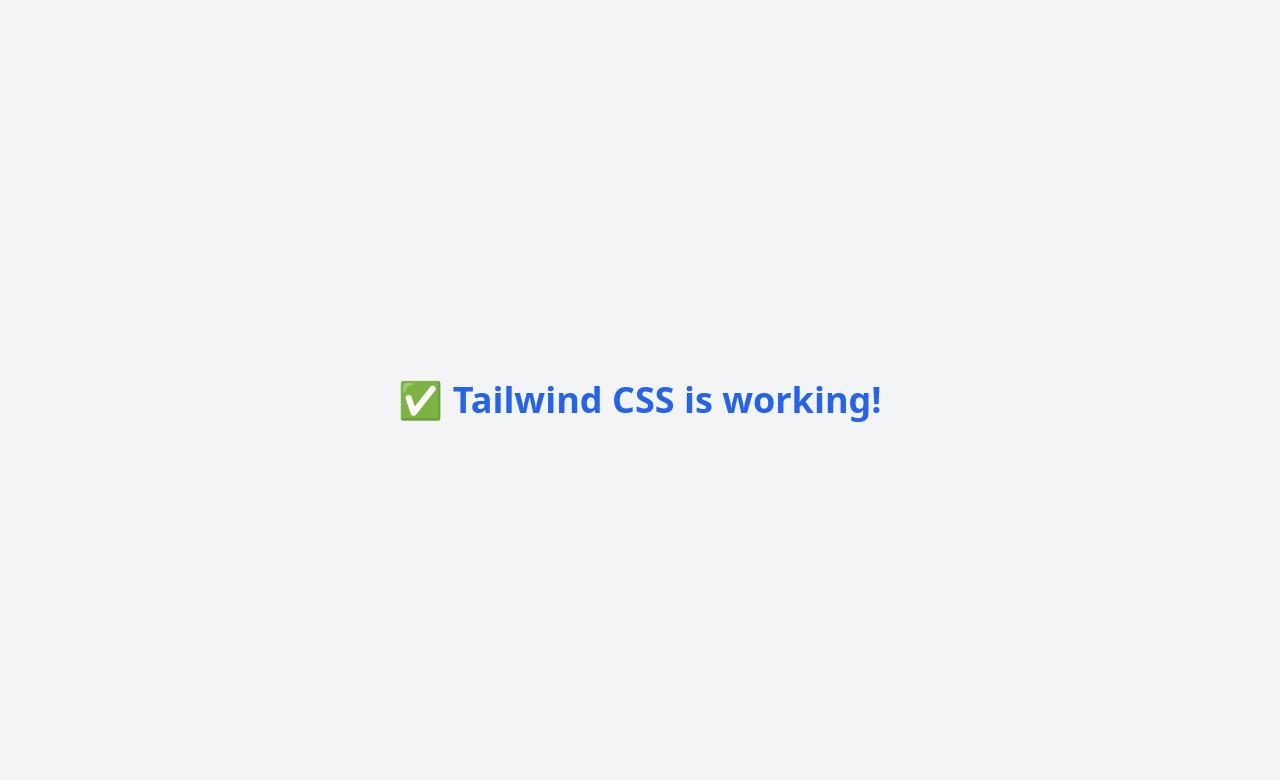
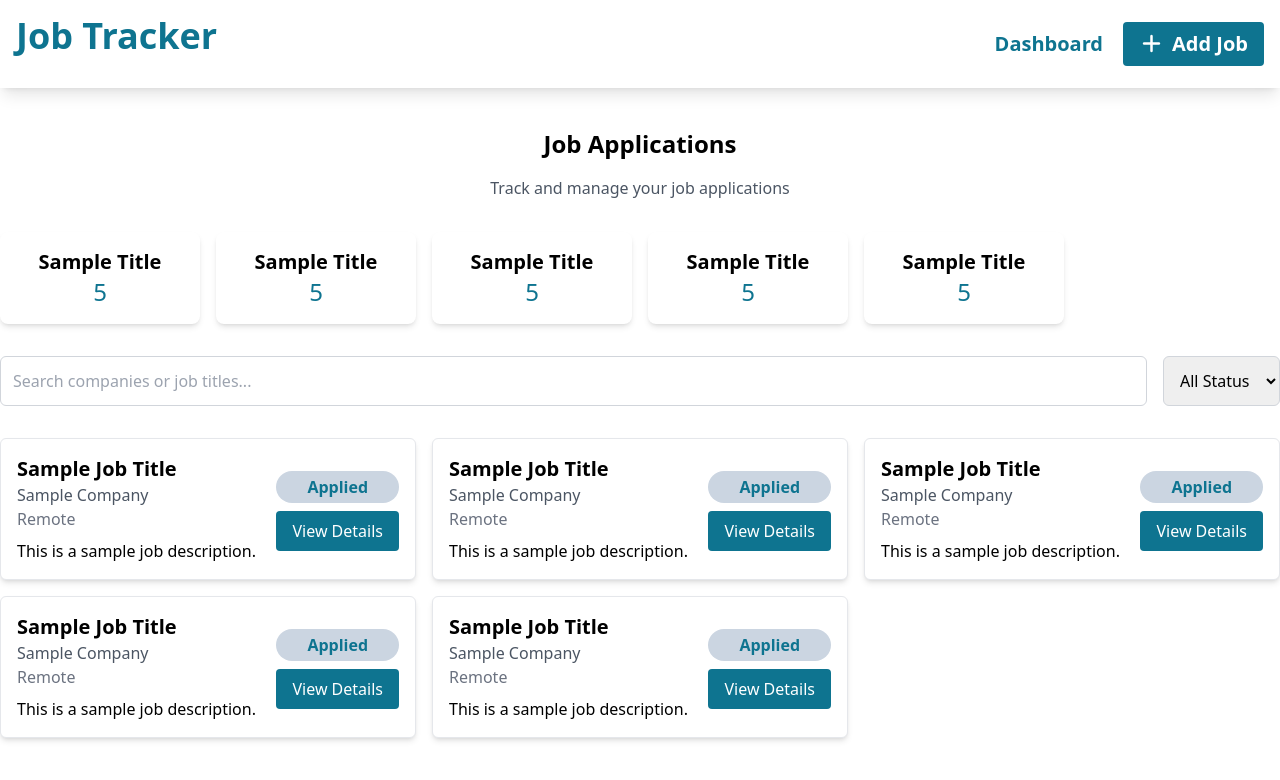
Before and after one commit to Nada-ibrahim12/Job-Application-Tracker-ReactJS, a React (Vite) app: page / in a window 1280 px wide. Shown: the top 780 px of the page. Built offline with nearby package versions, Linux system fonts and the light colour scheme.

Commit message:
Dashboard done

```diff
--- a/package.json
+++ b/package.json
@@ -11,6 +11,7 @@
     "tailwind:init": "tailwindcss init -p"
   },
   "dependencies": {
+    "@fortawesome/fontawesome-free": "^7.0.0",
     "react": "^19.1.0",
     "react-dom": "^19.1.0",
     "react-router-dom": "^7.7.1"
--- a/src/App.jsx
+++ b/src/App.jsx
@@ -1,16 +1,22 @@
-import { useState } from 'react'
-import reactLogo from './assets/react.svg'
-import viteLogo from '/vite.svg'
-// import './App.css'
+// App.jsx
+import { BrowserRouter as Router, Routes, Route, Link } from "react-router-dom";
+import Dashboard from "./pages/Dashboard";
+// import AddJob from "./pages/AddJob";
+// import JobDetails from "./pages/JobDetails";
+import Navbar from "./components/Navbar";
 
 function App() {
   return (
-    <div className="min-h-screen bg-gray-100 flex items-center justify-center">
-      <h1 className="text-4xl font-bold text-blue-600">
-        ✅ Tailwind CSS is working!
-      </h1>
-    </div>
-  )
+    <Router>
+      <div className="container max-w-none">
+        <Navbar />
+        <Routes>
+          <Route path="/" element={<Dashboard />} />
+          {/* <Route path="/add" element={<AddJob />} /> */}
+          {/* <Route path="/job/:id" element={<JobDetails />} /> */}
+        </Routes>
+      </div>
+    </Router>
+  );
 }
-
 export default App;
--- /dev/null
+++ b/src/components/CountCard.jsx
@@ -0,0 +1,14 @@
+import React, { Component } from 'react'
+
+export class CountCard extends Component {
+  render() {
+    return (
+      <div className="bg-white shadow-md rounded-lg p-4 item-center">
+        <h2 className="text-xl font-bold">{this.props.title}</h2>
+        <p className="text-2xl text-cyan-700">{this.props.count}</p>
+      </div>
+    )
+  }
+}
+
+export default CountCard
--- a/src/components/JobCard.jsx
+++ b/src/components/JobCard.jsx
@@ -0,0 +1,40 @@
+import React, { Component } from "react";
+import { Link } from "react-router-dom";
+
+export class JobCard extends Component {
+  render() {
+    return (
+      <div className="border p-4 rounded-md shadow-md flex flex-row justify-between bg-white hover:shadow-lg transition-shadow duration-200">
+        <div>
+          <Link>
+            <h2 className="text-xl font-bold">{this.props.title}</h2>
+          </Link>
+          <p className="text-gray-600">{this.props.company}</p>
+          <p className="text-gray-500">{this.props.location}</p>
+          <p className="mt-2">{this.props.description}</p>
+        </div>
+        <div className="mt-4 flex flex-col text-center">
+          <Link
+            className={`px-3 py-1 rounded-full bg-slate-300 font-bold ${
+              this.props.status === "applied"
+                ? "text-cyan-700"
+                : this.props.status === "interview"
+                ? "text-yellow-600"
+                : this.props.status === "offer"
+                ? "text-green-700"
+                : "text-red-500"
+            }`}
+          >
+            {this.props.status.charAt(0).toUpperCase() +
+              this.props.status.slice(1)}
+          </Link>
+          <button className="mt-2 px-4 py-2 bg-cyan-700 text-white rounded hover:bg-cyan-900 transition-colors duration-200">
+            View Details
+          </button>
+        </div>
+      </div>
+    );
+  }
+}
+
+export default JobCard;
--- a/src/components/Navbar.jsx
+++ b/src/components/Navbar.jsx
@@ -0,0 +1,29 @@
+import React, { Component } from "react";
+import { Link } from "react-router-dom";
+
+export default class Navbar extends Component {
+  render() {
+    return (
+      <div className="container max-w-none flex justify-between items-center p-4 shadow-lg bg-white">
+        <h1 className="text-4xl font-bold mb-4 text-cyan-700">Job Tracker</h1>
+
+        <ul className="flex items-center space-x-5 font-bold  text-cyan-700 text-xl">
+          <li>
+            <Link to="/" className="hover:underline isactive:underline">
+              Dashboard
+            </Link>
+          </li>
+          <li>
+            <Link
+              to="/add"
+              className="bg-cyan-700 text-white flex items-center space-x-2 justify-center px-4 py-2 rounded hover:bg-cyan-900 transition-colors duration-200"
+            >
+              <i className="fas fa-plus"></i>
+              <p>Add Job</p>
+            </Link>
+          </li>
+        </ul>
+      </div>
+    );
+  }
+}
--- a/src/context/JobContext.jsx
+++ b/src/context/JobContext.jsx
@@ -1,8 +1,8 @@
-import { createContext, useState, useEffect } from "react";
+import { createContext, useContext, useEffect, useState } from "react";
 
-export const JobContext = createContext();
+const JobContext = createContext();
 
-export const JobProvider = ({ children }) => {
+export function JobProvider({ children }) {
   const [jobs, setJobs] = useState(() => {
     const saved = localStorage.getItem("jobs");
     return saved ? JSON.parse(saved) : [];
@@ -12,9 +12,16 @@
     localStorage.setItem("jobs", JSON.stringify(jobs));
   }, [jobs]);
 
+  const addJob = (job) => setJobs([...jobs, job]);
+  const deleteJob = (id) => setJobs(jobs.filter((job) => job.id !== id));
+  const updateJob = (updatedJob) =>
+    setJobs(jobs.map((job) => (job.id === updatedJob.id ? updatedJob : job)));
+
   return (
-    <JobContext.Provider value={{ jobs, setJobs }}>
+    <JobContext.Provider value={{ jobs, addJob, deleteJob, updateJob }}>
       {children}
     </JobContext.Provider>
   );
-};
+}
+
+export const useJobs = () => useContext(JobContext);
--- a/src/main.jsx
+++ b/src/main.jsx
@@ -2,9 +2,13 @@
 import { createRoot } from 'react-dom/client'
 import App from './App.jsx'
 import "./index.css";
+import "@fortawesome/fontawesome-free/css/all.min.css";
+import { JobProvider } from './context/JobContext.jsx'
 
 createRoot(document.getElementById('root')).render(
   <StrictMode>
-    <App />
+    <JobProvider>
+      <App />
+    </JobProvider>
   </StrictMode>,
 )
--- a/src/pages/Dashboard.jsx
+++ b/src/pages/Dashboard.jsx
@@ -0,0 +1,47 @@
+import React, { Component } from "react";
+import CountCard from "../components/CountCard";
+import JobCard from "../components/JobCard";
+
+export default function Dashboard() {
+  return (
+    <div className="container mx-auto">
+      <h1 className="text-2xl font-bold text-center mt-10">Job Applications</h1>
+      <p className="text-center mt-4 text-gray-600">
+        Track and manage your job applications
+      </p>
+      <div className="grid grid-cols-5 md:grid-cols-5 lg:grid-cols-6 gap-4 mt-8 text-center">
+        {[...Array(5)].map((_, i) => (
+          <CountCard key={i} title="Sample Title" count={5} />
+        ))}
+      </div>
+      <div className="mt-8 flex flex-col sm:flex-row gap-4">
+        <input
+          type="search"
+          placeholder="Search companies or job titles..."
+          className="p-3 border border-gray-300 rounded-md flex-grow focus:outline-none focus:ring-2 focus:ring-cyan-500 focus:border-transparent"
+          aria-label="Search"
+          // onSubmit={(e) => e.preventDefault()}
+        />
+        <select className="p-3 border border-gray-300 rounded-md focus:outline-none focus:ring-2 focus:ring-cyan-500 focus:border-transparent">
+          <option value="all">All Status</option>
+          <option value="applied">Applied</option>
+          <option value="interview">Interview</option>
+          <option value="offer">Offer</option>
+          <option value="rejected">Rejected</option>
+        </select>
+      </div>
+      <div className="jobs grid sm:grid-cols-2 md:grid-cols-2 lg:grid-cols-3 gap-4 mt-8">
+        {[...Array(5)].map((_, i) => (
+          <JobCard
+            key={i}
+            title="Sample Job Title"
+            company="Sample Company"
+            location="Remote"
+            description="This is a sample job description."
+            status="applied"
+          />
+        ))}
+      </div>
+      </div>
+  );
+}
```
Also changed, not shown: 1 other file (tests, documents, lock files or other folders).
